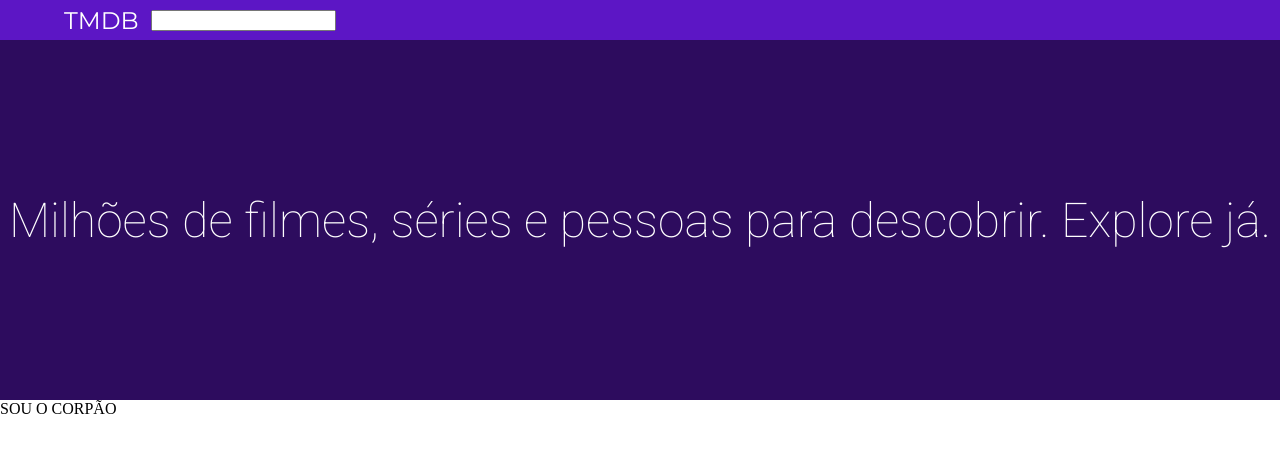
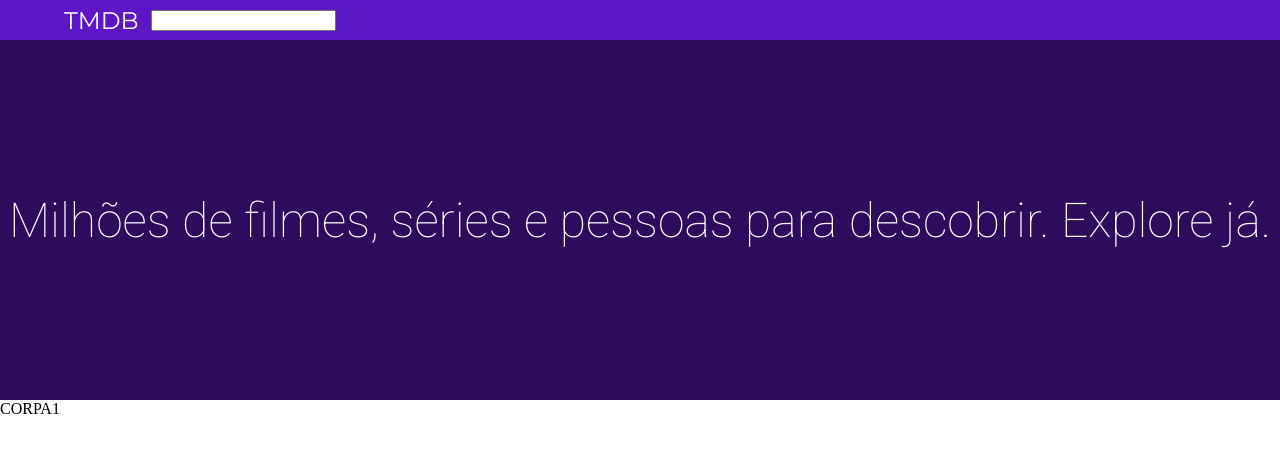
Before and after one commit to future4code/vaughan-Gabriel-Ferreira, a React (Create React App) app in the folder modulo6/moviecenter/: page / in a window 1280 px wide. Shown: the top 452 px of the page. Built offline with nearby package versions, Linux system fonts and the light colour scheme; no server answers.

Commit message:
começo da implementação da API

```diff
--- a/modulo6/moviecenter/src/App.js
+++ b/modulo6/moviecenter/src/App.js
@@ -1,3 +1,4 @@
+import { useEffect } from "react";
 import { Body } from "./components/Body/Body";
 import { Header } from "./components/Header/Header";
 import { SubHeader } from "./components/SubHeader/SubHeader";
--- a/modulo6/moviecenter/src/components/Body/Body.js
+++ b/modulo6/moviecenter/src/components/Body/Body.js
@@ -1,7 +1,36 @@
+import axios from "axios"
+import { useEffect, useState } from "react"
+import { key } from "../../constants/key"
+import { BodyContainer } from "./Style"
+
+
+
+
 export const Body = () => {
+
+    const [movies, setMovies] = useState([])
+
+    useEffect (() =>{
+        console.log("montou")
+        getMovies()
+    }, [])
+
+    const getMovies = () => {
+        axios
+        .get(`https://api.themoviedb.org/3/movie/popular?api_key=${key}&language=en-US&page=1`)
+        .then((response) => {
+            console.log("FUNCIONOU!!!!!!!!", response)
+            setMovies(response.data.results)
+            console.log("OLHA AQUI OS FILMES:", movies)
+        })
+        .catch((err) => {
+            console.log(err)
+        })
+    }
+
     return (
-        <div>
-            SOU O CORPÃO
-        </div>
+        <BodyContainer>
+            CORPA1
+        </BodyContainer>
     )
 }
```
Also changed, not shown: 1 other file (tests, documents, lock files or other folders).
